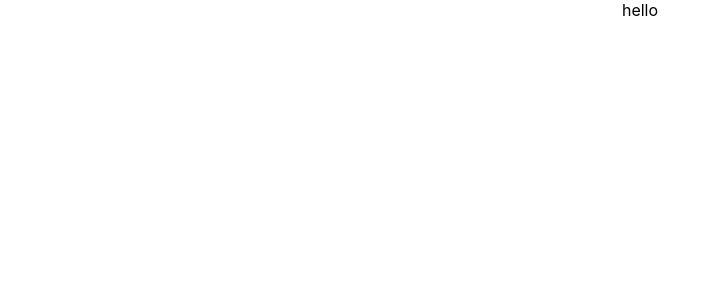
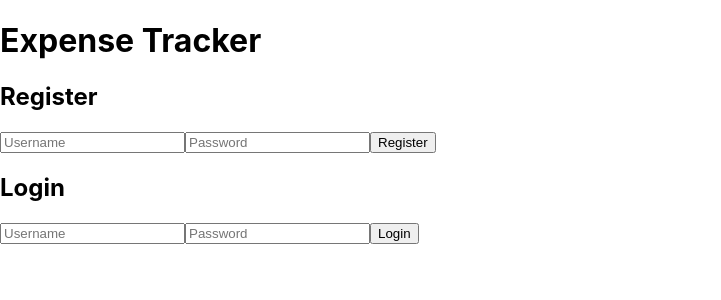
Before and after one commit to Noamit/expense-tracker, a React (Create React App) app: page / in a window 1280 px wide. Shown: the top 300 px of the page, without its empty margins (0-721 px from the left). Built offline with nearby package versions, Linux system fonts and the light colour scheme.

Commit message:
create basic components for register and login

```diff
--- a/src/App.js
+++ b/src/App.js
@@ -1,7 +1,23 @@
-import "./App.css";
+import React, { useState } from "react";
+import "./css/App.css";
+import Register from "./components/Register";
+import Login from "./components/Login";
+function App() {
+  const [token, setToken] = useState(null);
 
-function App() {
-  return <div className="App">hello</div>;
+  return (
+    <div>
+      <h1>Expense Tracker</h1>
+      {!token ? (
+        <div>
+          <Register />
+          <Login setToken={setToken} />
+        </div>
+      ) : (
+        <div>hello</div>
+      )}
+    </div>
+  );
 }
 
 export default App;
--- /dev/null
+++ b/src/components/Login.js
@@ -0,0 +1,37 @@
+import React, { useState } from "react";
+
+function Login({ setToken }) {
+  const [username, setUsername] = useState("");
+  const [password, setPassword] = useState("");
+
+  const handleLogin = async () => {
+    // try {
+    //     const response = await login(username, password);
+    //     setToken(response.data.access_token);
+    // } catch (error) {
+    //     console.error(error);
+    // }
+    console.log("aaa");
+  };
+
+  return (
+    <div>
+      <h2>Login</h2>
+      <input
+        type="text"
+        placeholder="Username"
+        value={username}
+        onChange={(e) => setUsername(e.target.value)}
+      />
+      <input
+        type="password"
+        placeholder="Password"
+        value={password}
+        onChange={(e) => setPassword(e.target.value)}
+      />
+      <button onClick={handleLogin}>Login</button>
+    </div>
+  );
+}
+
+export default Login;
--- /dev/null
+++ b/src/components/Register.js
@@ -0,0 +1,37 @@
+import React, { useEffect, useState } from "react";
+
+function Register() {
+  const [username, setUsername] = useState("");
+  const [password, setPassword] = useState("");
+
+  const handleRegister = async () => {
+    // try {
+    //     const response = await register(username, password);
+    //     console.log(response.data);
+    // } catch (error) {
+    //     console.error(error);
+    // }
+    console.log("aaa");
+  };
+
+  return (
+    <div>
+      <h2>Register</h2>
+      <input
+        type="text"
+        placeholder="Username"
+        value={username}
+        onChange={(e) => setUsername(e.target.value)}
+      />
+      <input
+        type="password"
+        placeholder="Password"
+        value={password}
+        onChange={(e) => setPassword(e.target.value)}
+      />
+      <button onClick={handleRegister}>Register</button>
+    </div>
+  );
+}
+
+export default Register;
--- a/src/index.js
+++ b/src/index.js
@@ -1,6 +1,6 @@
 import React from "react";
 import ReactDOM from "react-dom/client";
-import "./index.css";
+import "./css/index.css";
 import App from "./App";
 
 const root = ReactDOM.createRoot(document.getElementById("root"));
```
Also changed, not shown: public/index.html (+0 -10 lines), src/api.js (added, +9 -0 lines), src/css/App.css (renamed from src/App.css), src/css/index.css (renamed from src/index.css).
